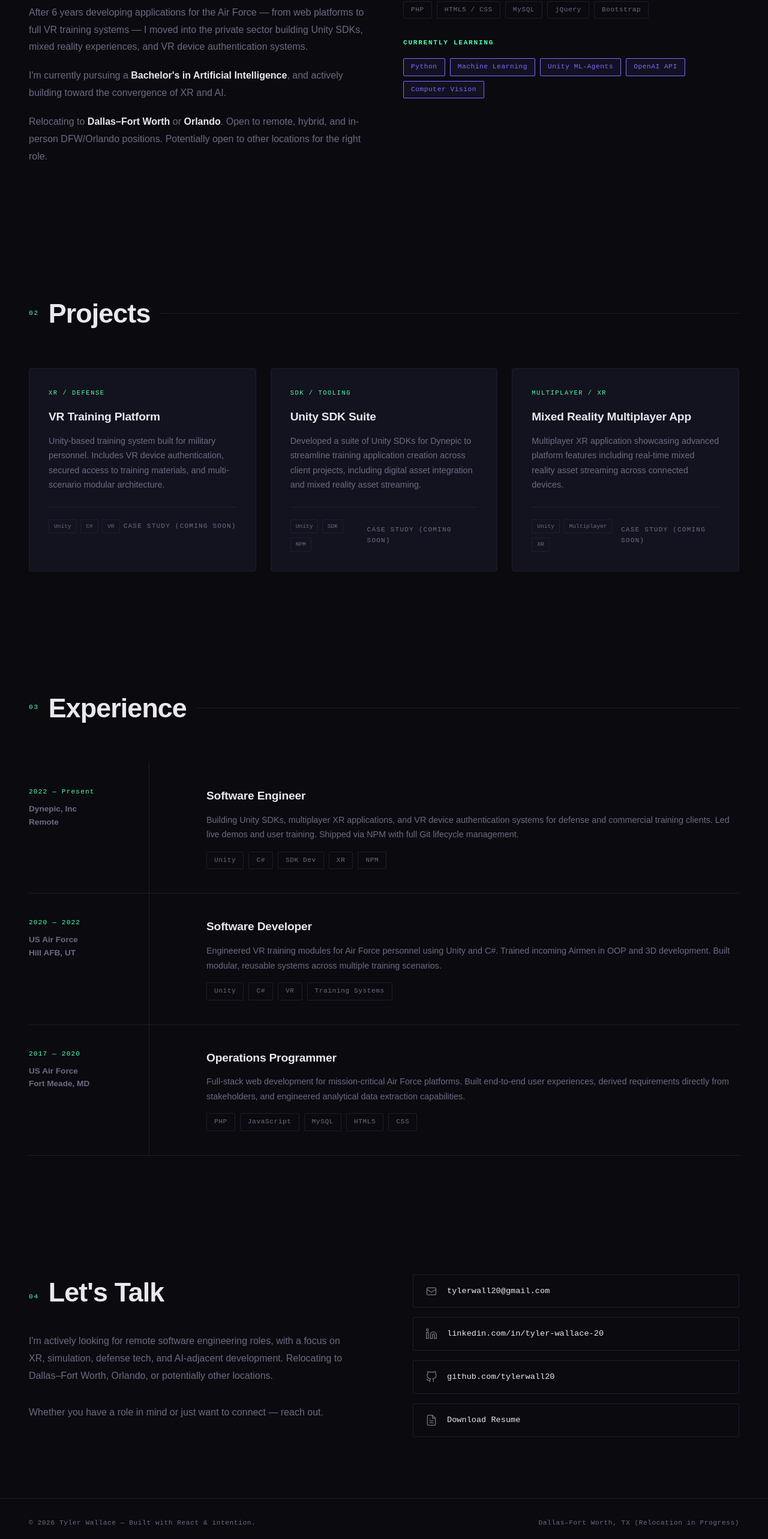
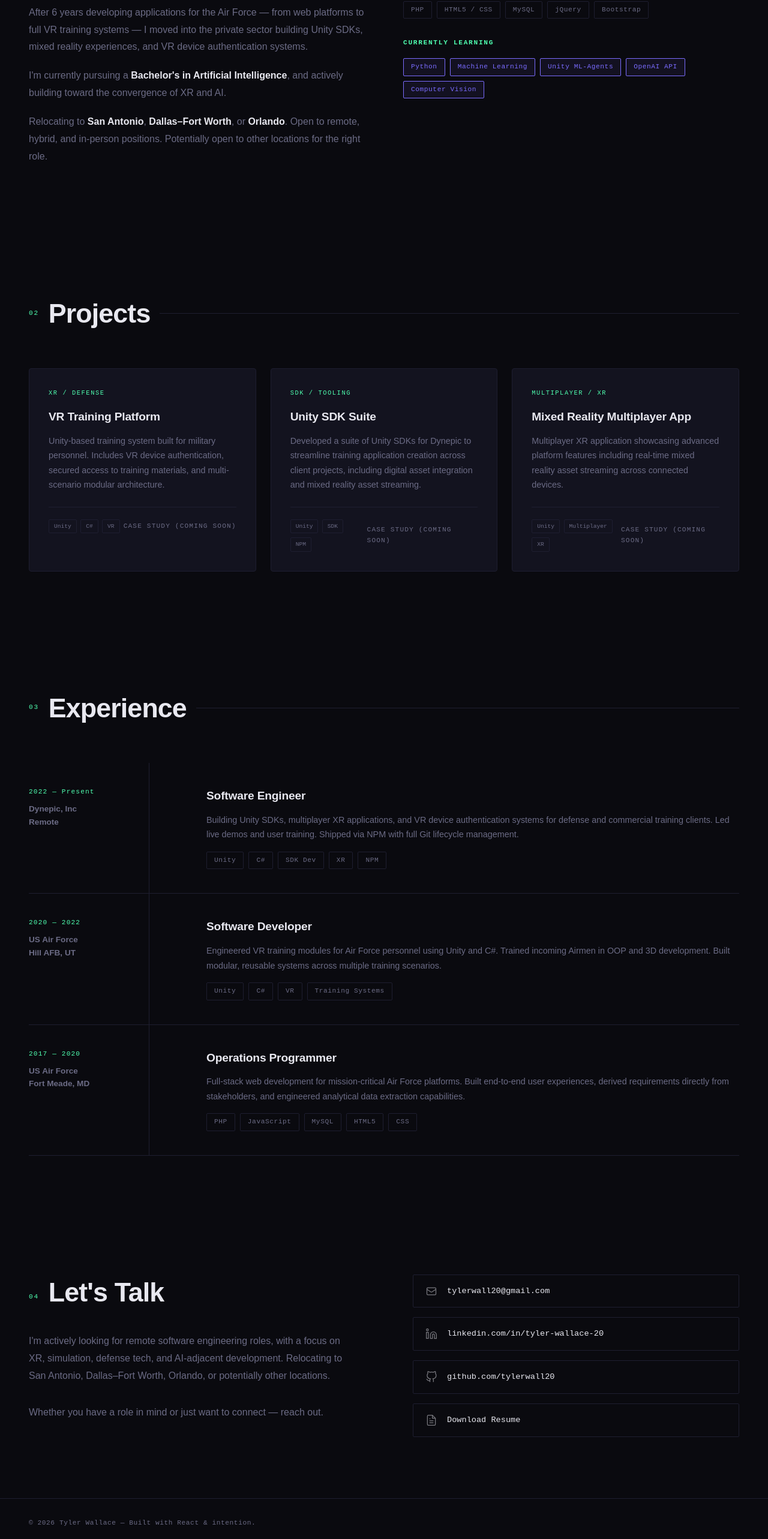
Before and after one commit to tylerwall20/portfolio, a React (Vite) app: page / in a window 1280 px wide. Shown: the part 1208-3774 px from the top of the page at 60% size. Built offline with nearby package versions, Linux system fonts and the light colour scheme.

Commit message:
Updated locations

```diff
--- a/src/App.jsx
+++ b/src/App.jsx
@@ -82,7 +82,7 @@ function App() {
               and actively building toward the convergence of XR and AI.
             </p>
             <p>
-              Relocating to <strong>Dallas–Fort Worth</strong> or <strong>Orlando</strong>. Open to remote, hybrid, and in-person DFW/Orlando positions. Potentially open to other locations for the right role.
+              Relocating to <strong>San Antonio</strong>, <strong>Dallas–Fort Worth</strong>, or <strong>Orlando</strong>. Open to remote, hybrid, and in-person positions. Potentially open to other locations for the right role.
             </p>
           </div>
           <div className="about-stack">
@@ -286,7 +286,7 @@ function App() {
             <p>
               I'm actively looking for remote software engineering roles,
               with a focus on XR, simulation, defense tech, and AI-adjacent
-              development. Relocating to Dallas–Fort Worth, Orlando, or potentially other locations.
+              development. Relocating to San Antonio, Dallas–Fort Worth, Orlando, or potentially other locations.
             </p>
             <p>
               Whether you have a role in mind or just want to connect —
@@ -329,7 +329,7 @@ function App() {
 
       <footer>
         <p>© 2026 Tyler Wallace — Built with React & intention.</p>
-        <p>Dallas–Fort Worth, TX (Relocation in Progress)</p>
+        {/* <p>Dallas–Fort Worth, TX (Relocation in Progress)</p> */}
       </footer>
     </>
   )
```
